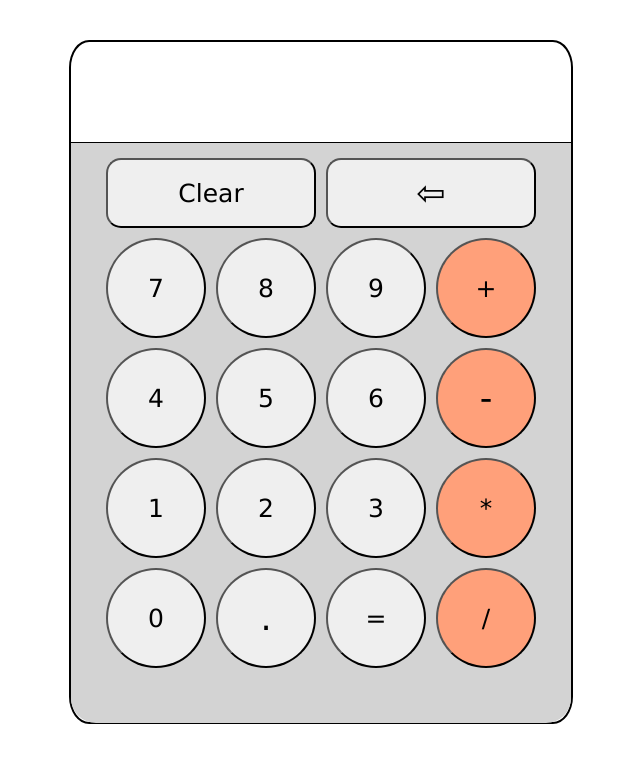
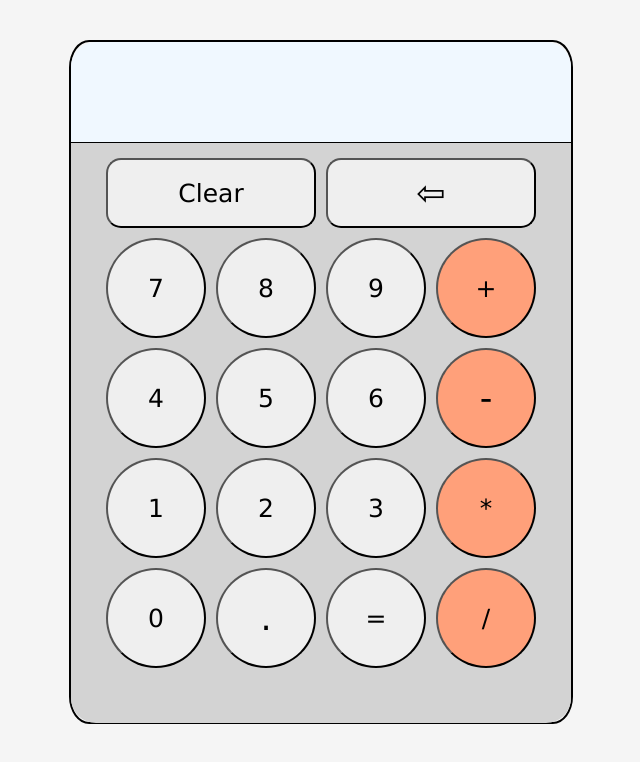
Before and after one commit to sharifhashim/calculator, a plain HTML site: page index.html in a window 1280 px wide. Shown: the whole page, without its empty margins (319-959 px from the left). Drawn offline with Linux system fonts and the light colour scheme.

Commit message:
Update colors

```diff
--- a/style.css
+++ b/style.css
@@ -14,16 +14,14 @@
     grid-template-columns: repeat(1, 440px);
     grid-template-rows: repeat(1, 75px);
     justify-content: center;
-
     font-size: 30px;
     text-align: end;
     padding-top: 25px;
     font-family: 'Geneva';
-
     border-bottom: 1px solid black;
-
-
-
+    background-color: aliceblue;
+    border-top-left-radius: 25px;
+    border-top-right-radius: 25px;
 }
 #calculator {
     display: grid;
@@ -32,7 +30,7 @@
     grid-row-gap: 10px;
     grid-column-gap: 10px;
     justify-content: center;
-    background-color: lightgray;
+    background-color: lightgrey;
     height: 485px;
     padding-top: 10px;
     border-bottom-right-radius: 5%;
@@ -66,3 +64,6 @@ input[name='equal'] {
     font-family: 'Geneva';
     border-radius: 15px;
 }
+body {
+    background-color: whitesmoke;
+}
```
